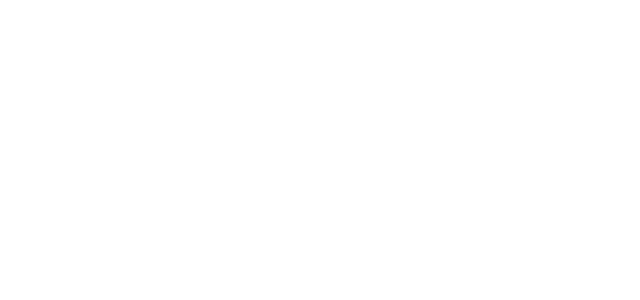
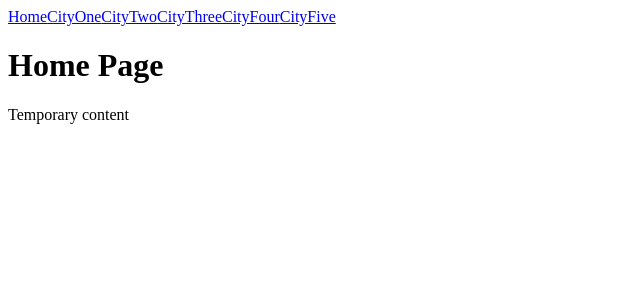
Before and after one commit to AMSpears/weatherapp, a React (Create React App) app: page / in a window 1280 px wide. Shown: the top 300 px of the page, without its empty margins (0-640 px from the left). Built offline with nearby package versions, Linux system fonts and the light colour scheme.

Commit message:
create homepage file and set up routes

```diff
--- a/src/components/App/App.js
+++ b/src/components/App/App.js
@@ -1,10 +1,82 @@
 import React, { Component } from 'react';
+import { BrowserRouter as Router, Route, Redirect, Switch } from "react-router-dom"
+import Header from "../Header/Header"
+import HomePage from "../HomePage/HomePage"
+import CityOne from "../CityOne/CityOne"
+import CityTwo from "../CityTwo/CityTwo"
+import CityThree from "../CityThree/CityThree"
+import CityFour from "../CityFour/CityFour"
+import CityFive from "../CityFive/CityFive"
+
 
 class App extends Component {
   render() {
     return (
+      <Router>
       <div className="App">
+          <nav>
+          <Header/>
+          </nav>
+          <main>
+          <Switch>
+          <Route
+            exact path= "/"
+            render= {(props) => (
+              <HomePage {... props}
+                setDetails = { (data) => this.setDetails(data)}
+              />
+            )}
+          />
+          <Route
+            path = '/cityone'
+            render = {(props) => (
+              <CityOne { ...props }
+                setDetails = { (data) => this.setDetails(data) }
+              />
+           )}
+         />
+         <Route
+            path="/citytwo"
+            render= {(props) => (
+              <CityTwo {...props}
+               setDetails = { (data) => this.setDetails(data)}
+              />
+          )}
+        />
+        <Route
+          path="/citythree"
+          render= {(props) => (
+            <CityThree {...props}
+              setDetails  = { (data) => this.setDetails(data)}
+            />
+         )}
+        />
+        <Route
+          path= "/cityfour"
+          render= {(props) => (
+           <CityFour
+             setDetails = { (data) => this.setDetails(data)}
+            />
+          )}
+        />
+        <Route
+          path= "/cityfive"
+          render={(props) => (
+            <CityFive
+             setDetails = { (data) => this.setDetails(data)}
+            />
+          )}
+        />
+        <Route
+          path= "/*"
+          render= {() => (
+            <Redirect to= "/"/>
+          )}
+        />
+          </Switch>
+          </main>
       </div>
+      </Router>
     );
   }
 }
--- a/src/components/CityFive/CityFive.js
+++ b/src/components/CityFive/CityFive.js
@@ -0,0 +1,11 @@
+import React from "react"
+
+const CityFive = () => {
+    return (
+        <div>
+        <p> This is page five temporary content... </p>
+        </div>
+    )
+}
+
+export default CityFive
--- a/src/components/CityFour/CityFour.js
+++ b/src/components/CityFour/CityFour.js
@@ -0,0 +1,11 @@
+import React from "react"
+
+const CityFour = () => {
+    return (
+        <div>
+        <p> This is page four temporary content... </p>
+        </div>
+    )
+}
+
+export default CityFour
--- a/src/components/CityOne/CityOne.js
+++ b/src/components/CityOne/CityOne.js
@@ -0,0 +1,11 @@
+import React from "react"
+
+const CityOne = () => {
+    return (
+        <div>
+        <p> This is page one temporary content... </p>
+        </div>
+    )
+}
+
+export default CityOne
--- a/src/components/CityThree/CityThree.js
+++ b/src/components/CityThree/CityThree.js
@@ -0,0 +1,11 @@
+import React from "react"
+
+const CityThree = () => {
+    return (
+        <div>
+        <p> This is page three temporary content... </p>
+        </div>
+    )
+}
+
+export default CityThree
--- a/src/components/CityTwo/CityTwo.js
+++ b/src/components/CityTwo/CityTwo.js
@@ -0,0 +1,11 @@
+import React from "react"
+
+const CityTwo = () => {
+    return (
+        <div>
+        <p>This is page two temporary content...</p>
+        </div>
+    )
+}
+
+export default CityTwo
--- a/src/components/Header/Header.js
+++ b/src/components/Header/Header.js
@@ -0,0 +1,17 @@
+import React from "react"
+import {Link} from "react-router-dom"
+
+const Header= () => {
+    return(
+        <div>
+        <Link to= "/">Home</Link>
+        <Link to= "/cityone">CityOne</Link>
+        <Link to= "/citytwo">CityTwo</Link>
+        <Link to= "/citythree">CityThree</Link>
+        <Link to= "/cityfour">CityFour</Link>
+        <Link to= "/cityfive">CityFive</Link>
+        </div>
+    )
+}
+
+export default Header
--- /dev/null
+++ b/src/components/HomePage/HomePage.js
@@ -0,0 +1,12 @@
+import React from "react"
+
+const HomePage = () => {
+    return (
+        <div>
+        <h1>Home Page</h1>
+        <p>Temporary content</p>
+        </div>
+    )
+}
+
+export default HomePage
--- a/src/index.js
+++ b/src/index.js
@@ -1,8 +1,15 @@
 import React from 'react';
 import ReactDOM from 'react-dom';
-import './index.css';
+
 import App from './components/App/App';
-import registerServiceWorker from './registerServiceWorker';
+import {
+    BrowserRouter as Router
+} from "react-router-dom";
 
-ReactDOM.render(<App />, document.getElementById('root'));
-registerServiceWorker();
+
+ReactDOM.render(
+    <Router>
+     <App/>
+     </Router>,
+     document.getElementById('root')
+    );
```
Also changed, not shown: src/components/HomePage/HomePage.css (added).
